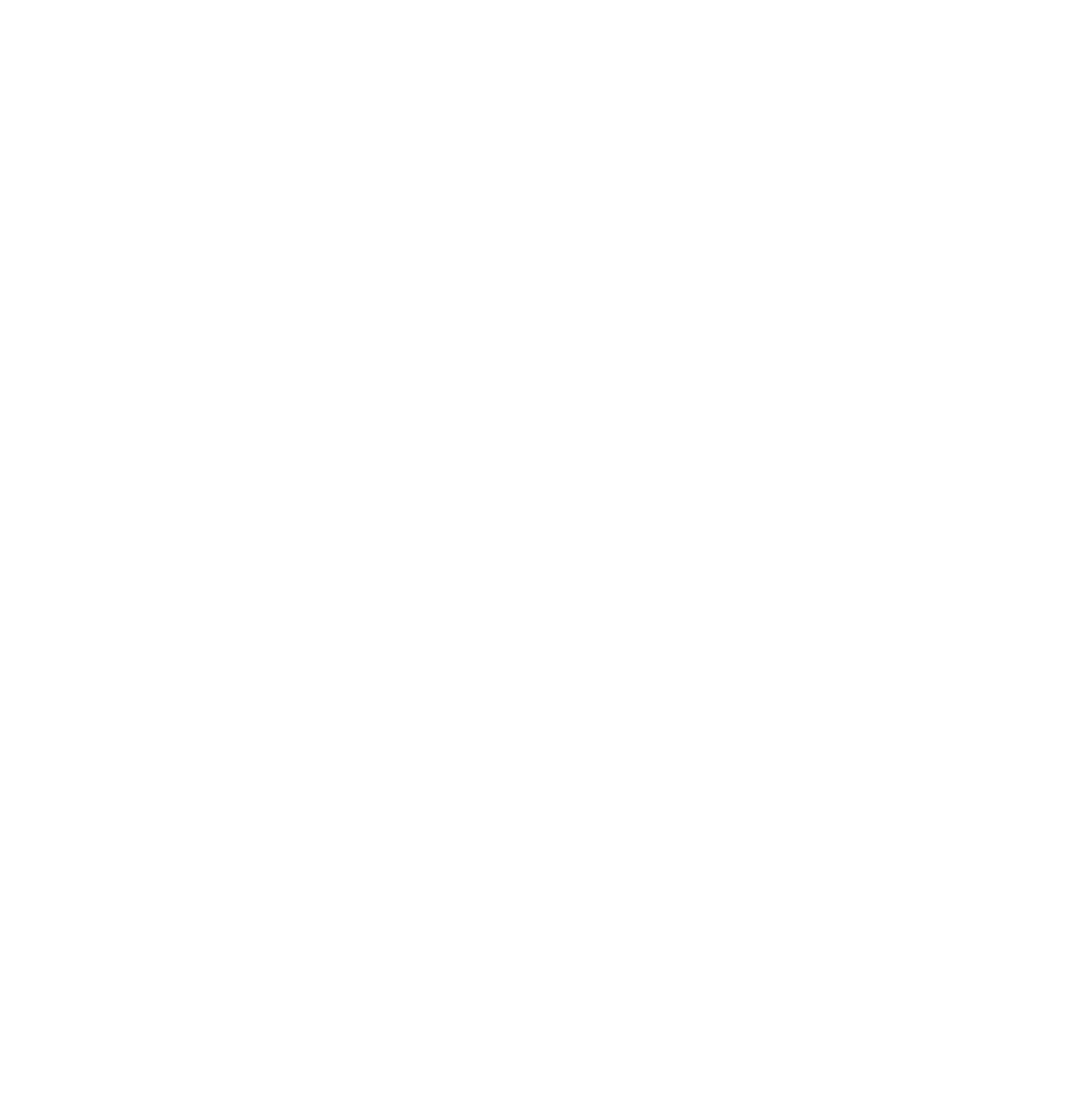
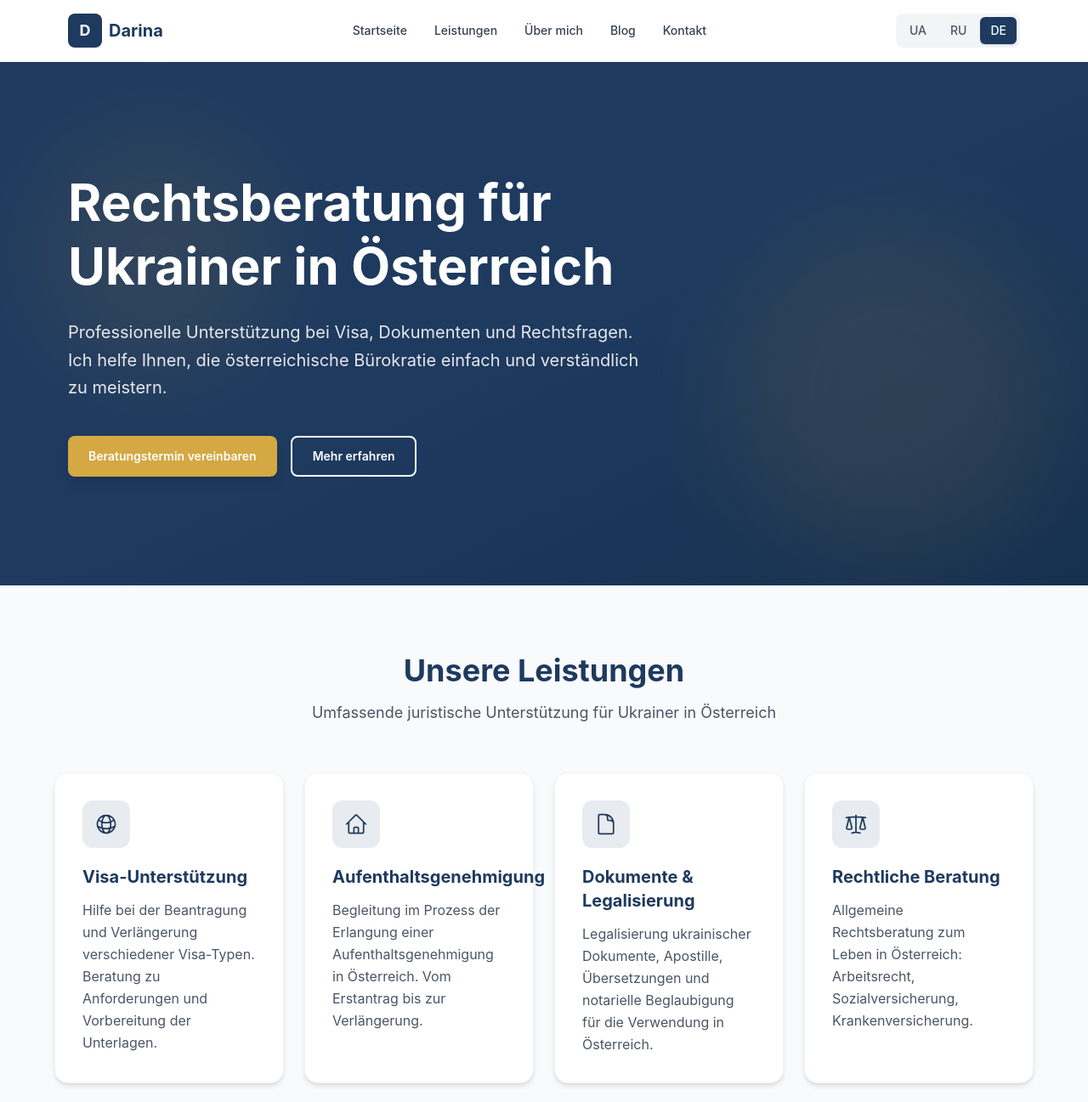
Before and after one commit to atiehh00/darina-website, a Next.js app: page /de in a window 1280 px wide. Before the commit this address had no page. Shown: the top 1297 px of the page at 85% size. Before the commit the page ends 800 px from the top, so only its background shows below. Built offline with nearby package versions, Linux system fonts and the light colour scheme.

Commit message:
feat: add German (de) as third language, set as dev default
- Added de.json with full German translations
- Updated routing to include de locale as default
- LanguageSwitcher now shows UA/RU/DE
- Fixed root layout for Next.js 16 compatibility

```diff
--- a/src/app/[locale]/layout.tsx
+++ b/src/app/[locale]/layout.tsx
@@ -37,14 +37,10 @@
   const messages = await getMessages();
 
   return (
-    <html lang={locale} className="h-full">
-      <body className="min-h-full flex flex-col bg-white text-gray-900">
-        <NextIntlClientProvider locale={locale} messages={messages}>
-          <Header />
-          <main className="flex-1">{children}</main>
-          <Footer />
-        </NextIntlClientProvider>
-      </body>
-    </html>
+    <NextIntlClientProvider locale={locale} messages={messages}>
+      <Header />
+      <main className="flex-1">{children}</main>
+      <Footer />
+    </NextIntlClientProvider>
   );
 }
--- a/src/app/layout.tsx
+++ b/src/app/layout.tsx
@@ -5,5 +5,11 @@
 }: {
   children: React.ReactNode;
 }) {
-  return children;
+  return (
+    <html className="h-full">
+      <body className="min-h-full flex flex-col bg-white text-gray-900">
+        {children}
+      </body>
+    </html>
+  );
 }
--- a/src/components/layout/LanguageSwitcher.tsx
+++ b/src/components/layout/LanguageSwitcher.tsx
@@ -8,32 +8,31 @@
   const router = useRouter();
   const pathname = usePathname();
 
-  function switchLocale(newLocale: "uk" | "ru") {
+  function switchLocale(newLocale: "de" | "uk" | "ru") {
     router.replace(pathname, { locale: newLocale });
   }
 
+  const locales = [
+    { code: "uk" as const, label: "UA" },
+    { code: "ru" as const, label: "RU" },
+    { code: "de" as const, label: "DE" },
+  ];
+
   return (
     <div className="flex items-center gap-1 rounded-lg bg-gray-100 p-1">
+      {locales.map(({ code, label }) => (
         <button
-        onClick={() => switchLocale("uk")}
+          key={code}
+          onClick={() => switchLocale(code)}
           className={`rounded-md px-3 py-1.5 text-sm font-medium transition-all cursor-pointer ${
-          locale === "uk"
+            locale === code
               ? "bg-[#1e3a5f] text-white shadow-sm"
               : "text-gray-600 hover:text-[#1e3a5f]"
           }`}
         >
-        UA
+          {label}
         </button>
-      <button
-        onClick={() => switchLocale("ru")}
-        className={`rounded-md px-3 py-1.5 text-sm font-medium transition-all cursor-pointer ${
-          locale === "ru"
-            ? "bg-[#1e3a5f] text-white shadow-sm"
-            : "text-gray-600 hover:text-[#1e3a5f]"
-        }`}
-      >
-        RU
-      </button>
+      ))}
     </div>
   );
 }
--- a/src/i18n/routing.ts
+++ b/src/i18n/routing.ts
@@ -1,6 +1,6 @@
 import { defineRouting } from "next-intl/routing";
 
 export const routing = defineRouting({
-  locales: ["uk", "ru"],
-  defaultLocale: "uk",
+  locales: ["de", "uk", "ru"],
+  defaultLocale: "de",
 });
--- /dev/null
+++ b/src/messages/de.json
@@ -0,0 +1,78 @@
+{
+  "meta": {
+    "title": "Darina — Rechtsberatung für Ukrainer in Österreich",
+    "description": "Professionelle juristische Unterstützung bei Visa, Aufenthaltsgenehmigungen, Dokumenten und Rechtsfragen für Ukrainer in Österreich"
+  },
+  "nav": {
+    "home": "Startseite",
+    "services": "Leistungen",
+    "about": "Über mich",
+    "blog": "Blog",
+    "contact": "Kontakt"
+  },
+  "hero": {
+    "title": "Rechtsberatung für Ukrainer in Österreich",
+    "subtitle": "Professionelle Unterstützung bei Visa, Dokumenten und Rechtsfragen. Ich helfe Ihnen, die österreichische Bürokratie einfach und verständlich zu meistern.",
+    "cta": "Beratungstermin vereinbaren",
+    "secondary_cta": "Mehr erfahren"
+  },
+  "services": {
+    "title": "Unsere Leistungen",
+    "subtitle": "Umfassende juristische Unterstützung für Ukrainer in Österreich",
+    "visa": {
+      "title": "Visa-Unterstützung",
+      "description": "Hilfe bei der Beantragung und Verlängerung verschiedener Visa-Typen. Beratung zu Anforderungen und Vorbereitung der Unterlagen."
+    },
+    "residence": {
+      "title": "Aufenthaltsgenehmigung",
+      "description": "Begleitung im Prozess der Erlangung einer Aufenthaltsgenehmigung in Österreich. Vom Erstantrag bis zur Verlängerung."
+    },
+    "documents": {
+      "title": "Dokumente & Legalisierung",
+      "description": "Legalisierung ukrainischer Dokumente, Apostille, Übersetzungen und notarielle Beglaubigung für die Verwendung in Österreich."
+    },
+    "legal": {
+      "title": "Rechtliche Beratung",
+      "description": "Allgemeine Rechtsberatung zum Leben in Österreich: Arbeitsrecht, Sozialversicherung, Krankenversicherung."
+    }
+  },
+  "about": {
+    "title": "Über mich",
+    "subtitle": "Erfahrene Rechtsberaterin",
+    "text": "Mein Name ist Darina. Ich bin Rechtsberaterin aus der Ukraine und lebe und arbeite in Österreich. Ich verfüge über langjährige Erfahrung in der Unterstützung von Ukrainern bei Rechtsfragen, Dokumenten und der Anpassung an das Leben in Österreich. Mein Ansatz ist individuell und verständlich.",
+    "cta": "Kontakt aufnehmen"
+  },
+  "blog": {
+    "title": "Blog",
+    "subtitle": "Nützliche Artikel und Tipps für Ukrainer in Österreich",
+    "coming_soon": "Neue Artikel erscheinen in Kürze. Bleiben Sie auf dem Laufenden!",
+    "read_more": "Weiterlesen"
+  },
+  "contact": {
+    "title": "Kontakt",
+    "subtitle": "Kontaktieren Sie mich für eine Beratung",
+    "name": "Name",
+    "email": "E-Mail",
+    "phone": "Telefon",
+    "message": "Nachricht",
+    "send": "Absenden",
+    "name_placeholder": "Ihr Name",
+    "email_placeholder": "ihre@email.com",
+    "phone_placeholder": "+43 ...",
+    "message_placeholder": "Beschreiben Sie Ihr Anliegen...",
+    "info_title": "Kontaktinformationen",
+    "info_email": "info@darina-consult.at",
+    "info_phone": "+43 XXX XXX XXXX",
+    "info_location": "Wien, Österreich"
+  },
+  "footer": {
+    "rights": "Alle Rechte vorbehalten",
+    "privacy": "Datenschutz",
+    "imprint": "Impressum"
+  },
+  "cta_section": {
+    "title": "Brauchen Sie rechtliche Hilfe?",
+    "subtitle": "Vereinbaren Sie noch heute ein kostenloses Erstgespräch",
+    "button": "Termin vereinbaren"
+  }
+}
```
Lines whose indentation alone changed are shown as unchanged.
